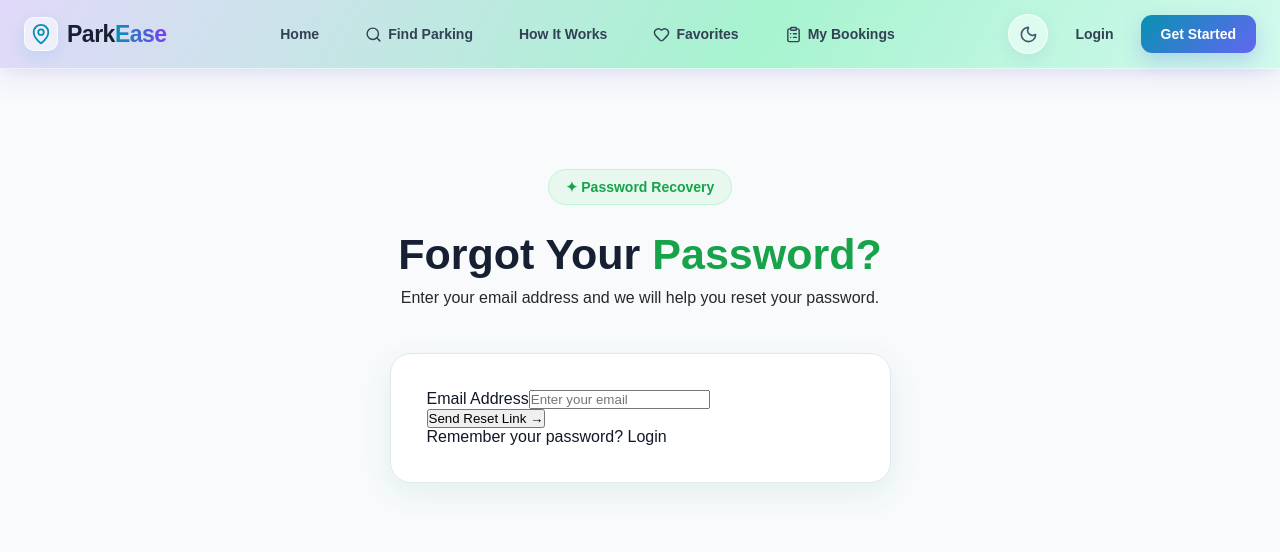
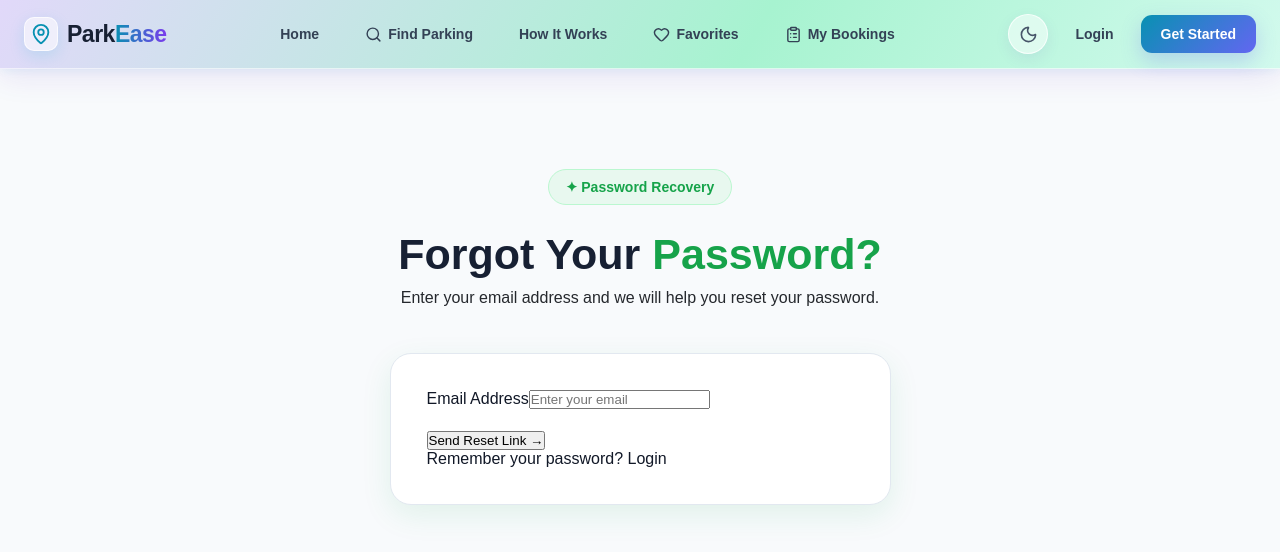
Before and after one commit to dibeyendu-dev/smart-parking-system, a React (Vite) app: page /forgot-password in a window 1280 px wide. Shown: the top 552 px of the page. Built offline with nearby package versions, Linux system fonts and the light colour scheme.

Commit message:
Forget password css part 7added

```diff
--- a/src/css/ForgotPassword.css
+++ b/src/css/ForgotPassword.css
@@ -43,3 +43,11 @@
     border-radius: 21px;
     box-shadow: 0 10px 30px rgba(22, 163, 74, 0.1);
 }
+/* Forgot Password Form */
+.forgot-password-form {
+    width: 100%;
+}
+
+.forgot-password-field {
+    margin-bottom: 22px;
+}
```
